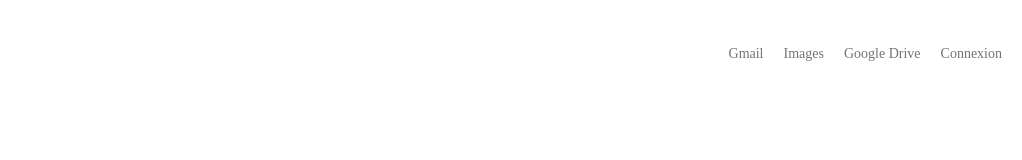
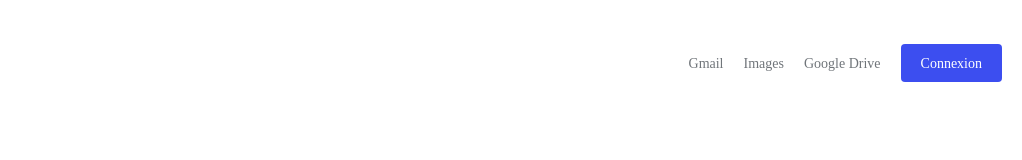
Before and after one commit to raphcss/NSI, a plain HTML site: page NSI escape game/google.html in a window 1280 px wide. Shown: the top 160 px of the page, without its empty margins (258-1280 px from the left). Drawn offline with Linux system fonts and the light colour scheme.

Commit message:
MAJ
- Login button
- Modif barre de recherche

```diff
--- a/NSI escape game/google.html
+++ b/NSI escape game/google.html
@@ -11,7 +11,11 @@
           <li><a href="#">Gmail</a></li>
           <li><a href="#">Images</a></li>
           <li><a href="#">Google Drive</a></li>
-          <li><a href="#">Connexion</a></li>
+          <li id="login">
+            <a>
+              <span id="logintext">Connexion</span>
+            </a>
+          </li>
         </ul>
       </nav>
     </header>
--- a/NSI escape game/style.css
+++ b/NSI escape game/style.css
@@ -43,6 +43,17 @@ body {
 
   nav a:hover {
     text-decoration: underline;
+  }
+
+  nav li#login {
+    padding: 10px 20px;
+    border: none;
+    border-radius: 4px;
+    background-color: rgb(60, 78, 240);
+  }
+
+  nav li a span#logintext {
+    color: white;
   }
 
   /* Style du formulaire de recherche */
```
